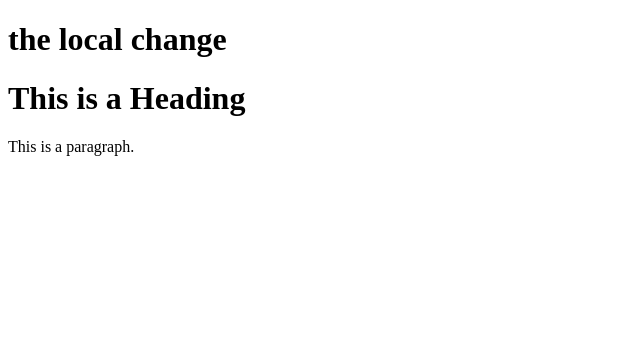
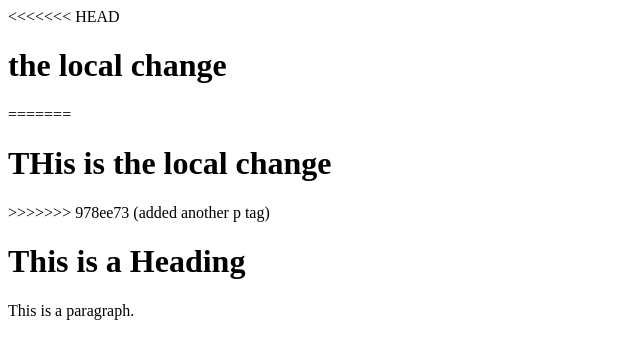
Before and after one commit to usman-ai/learning-git, a plain HTML site: page index.html in a window 1280 px wide. Shown: the whole page, without its empty margins (0-640 px from the left). Drawn offline with Linux system fonts and the light colour scheme.

```diff
--- a/index.html
+++ b/index.html
@@ -4,7 +4,11 @@
 <title>Page Title</title>
 </head>
 <body>
+<<<<<<< HEAD
 <h1>the local change</h1>
+=======
+<h1>THis is the local change</h1>
+>>>>>>> 978ee73 (added another p tag)
 <h1>This is a Heading</h1>
 <p>This is a paragraph.</p>
 
```
